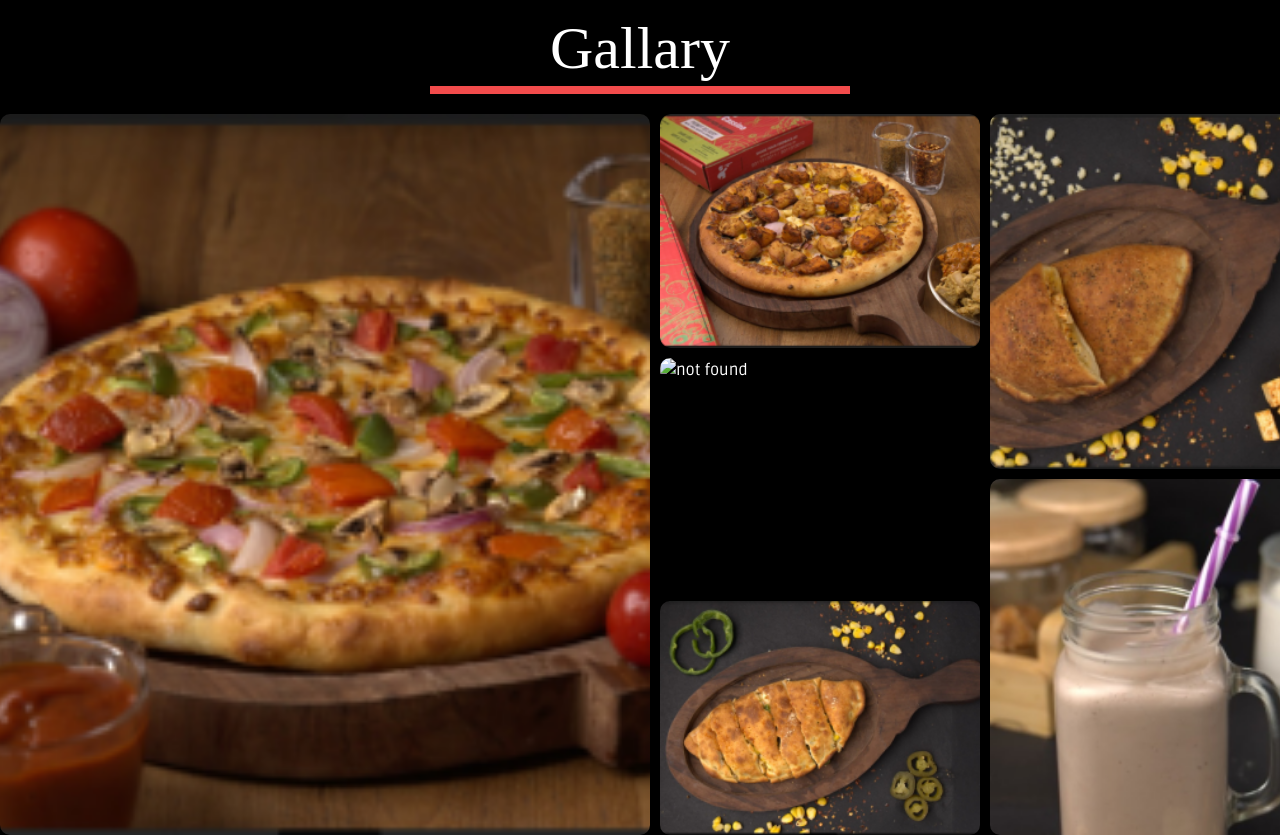
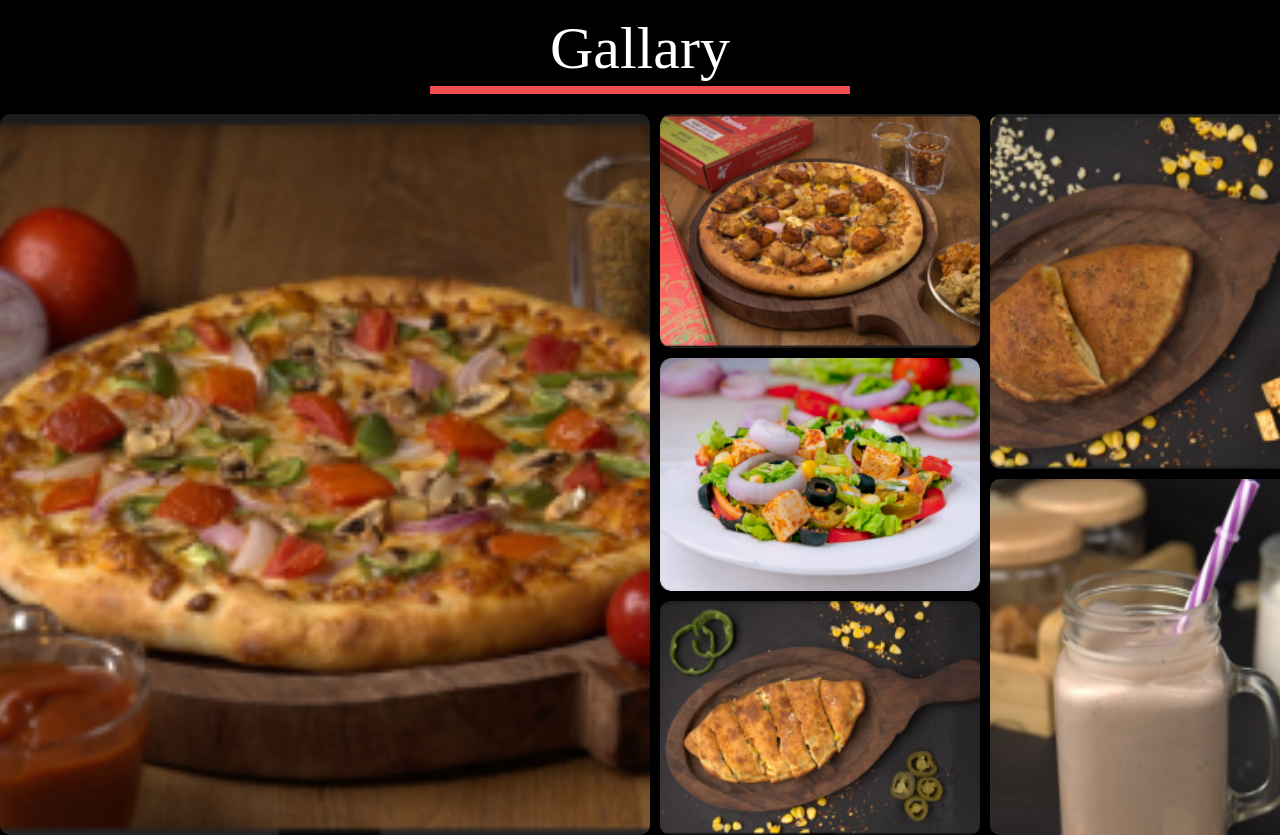
Before and after one commit to nihalDevidas/frontEnd-1-mod-test, a plain HTML site: page index.html in a window 1280 px wide. Shown: the part 3845-4680 px from the top of the page. Drawn offline with nearby package versions, Linux system fonts and the light colour scheme; a web font is replaced by a local one.

Commit message:
Update index.html

```diff
--- a/index.html
+++ b/index.html
@@ -240,7 +240,7 @@
                             </div>
 
                             <div class="iitem iitem-3">
-                            <img class="grid-2-img" src="Untitled.png" alt="not found">
+                            <img class="grid-2-img" src="image/Untitled.png" alt="not found">
                             </div>
 
                              <div class="iitem iitem-4">
```
